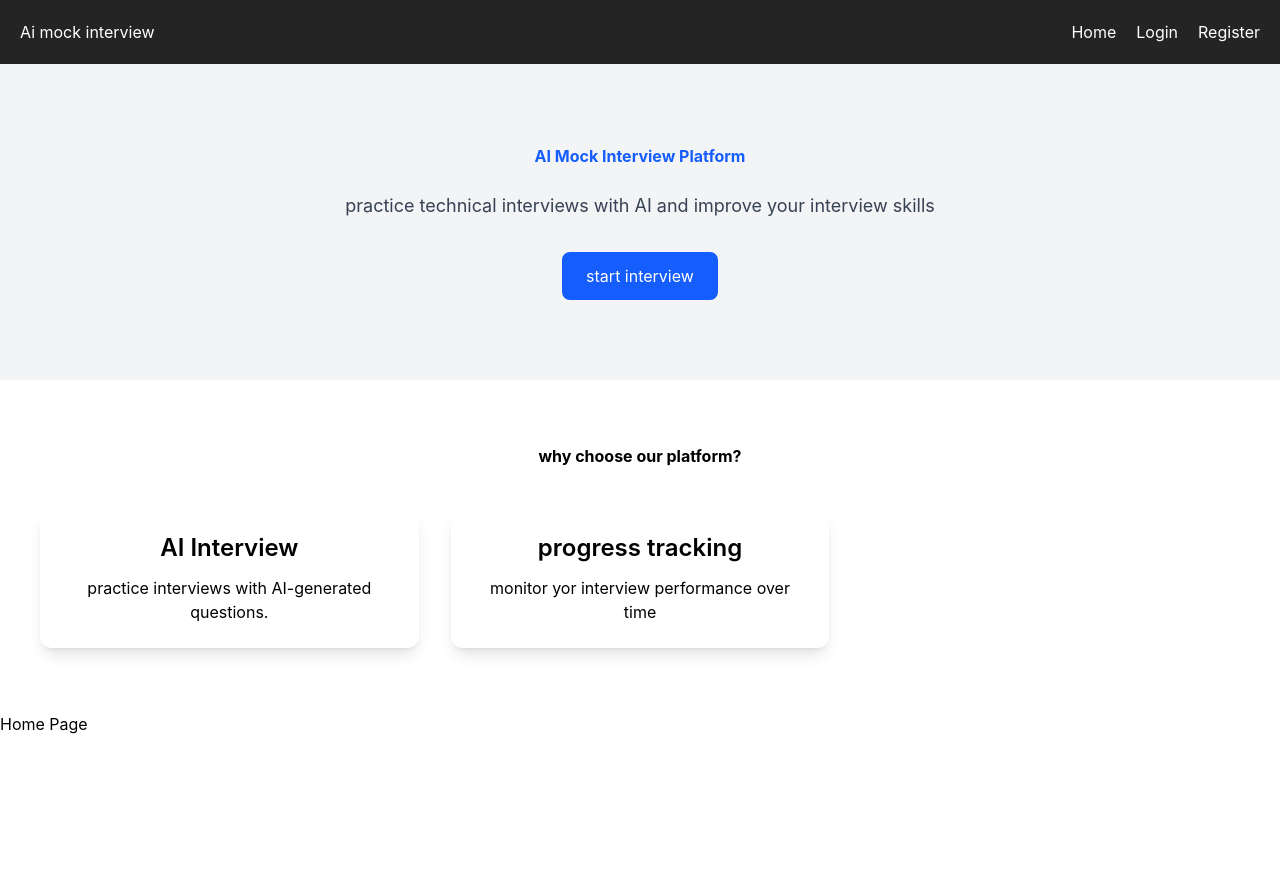
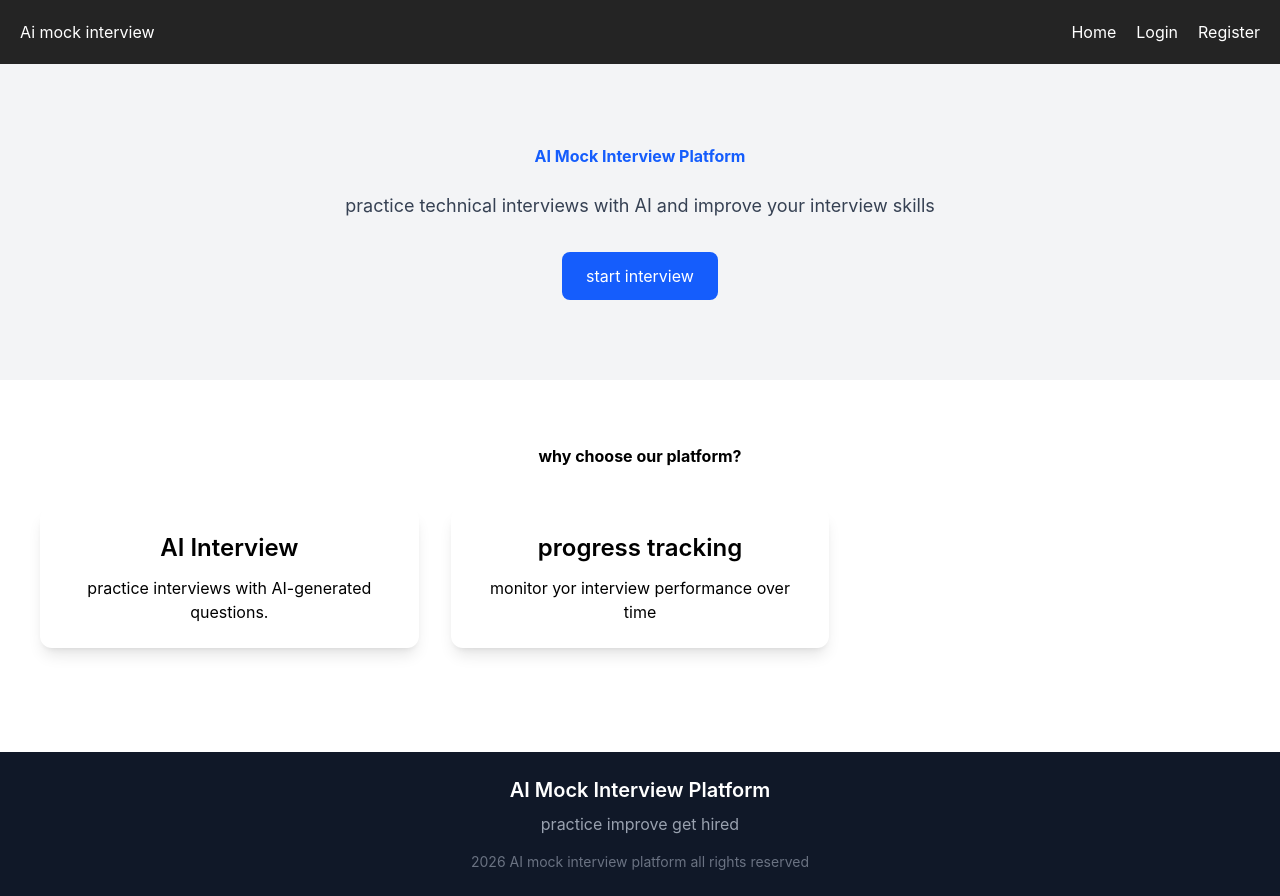
Before and after one commit to sujanbhosle/ai-mock-interview, a React app in the folder frontend/: page / in a window 1280 px wide. Before the commit the page ends 800 px from the top, so only its background shows below. Built offline with nearby package versions, Linux system fonts and the light colour scheme; the HTML template or start-up script is replaced by a standard one.

Commit message:
Add footer component

```diff
--- a/frontend/src/components/Footer.jsx
+++ b/frontend/src/components/Footer.jsx
@@ -0,0 +1,23 @@
+import React from 'react'
+
+export default function Footer() {
+  return (
+    <div>
+      <footer className='bg-gray-900 text-white py-6 mt-10'>
+        <div className='max-w-6xl mx-auto text-center'>
+            <h3 className='text-xl font-semibold'>AI Mock Interview Platform</h3>
+            <p className='mt-2 text-gray-400'>
+                practice improve get hired
+
+            </p>
+            <p className='mt-4 text-sm text-gray-500'>
+                2026 AI mock interview platform all rights reserved
+
+            </p>
+
+        </div>
+
+      </footer>
+    </div>
+  )
+}
--- a/frontend/src/pages/Home.jsx
+++ b/frontend/src/pages/Home.jsx
@@ -2,13 +2,14 @@ import React from 'react'
 import Navbar from '../components/Navbar'
 import Hero from '../components/Hero'
 import Features from '../components/Features'
+import Footer from '../components/Footer'
 export default function Home() {
   return (
     <div>
         <Navbar/>
         <Hero/>
         <Features/>
-      <h1>Home Page</h1>
+        <Footer/>
     </div>
   )
 }
```
